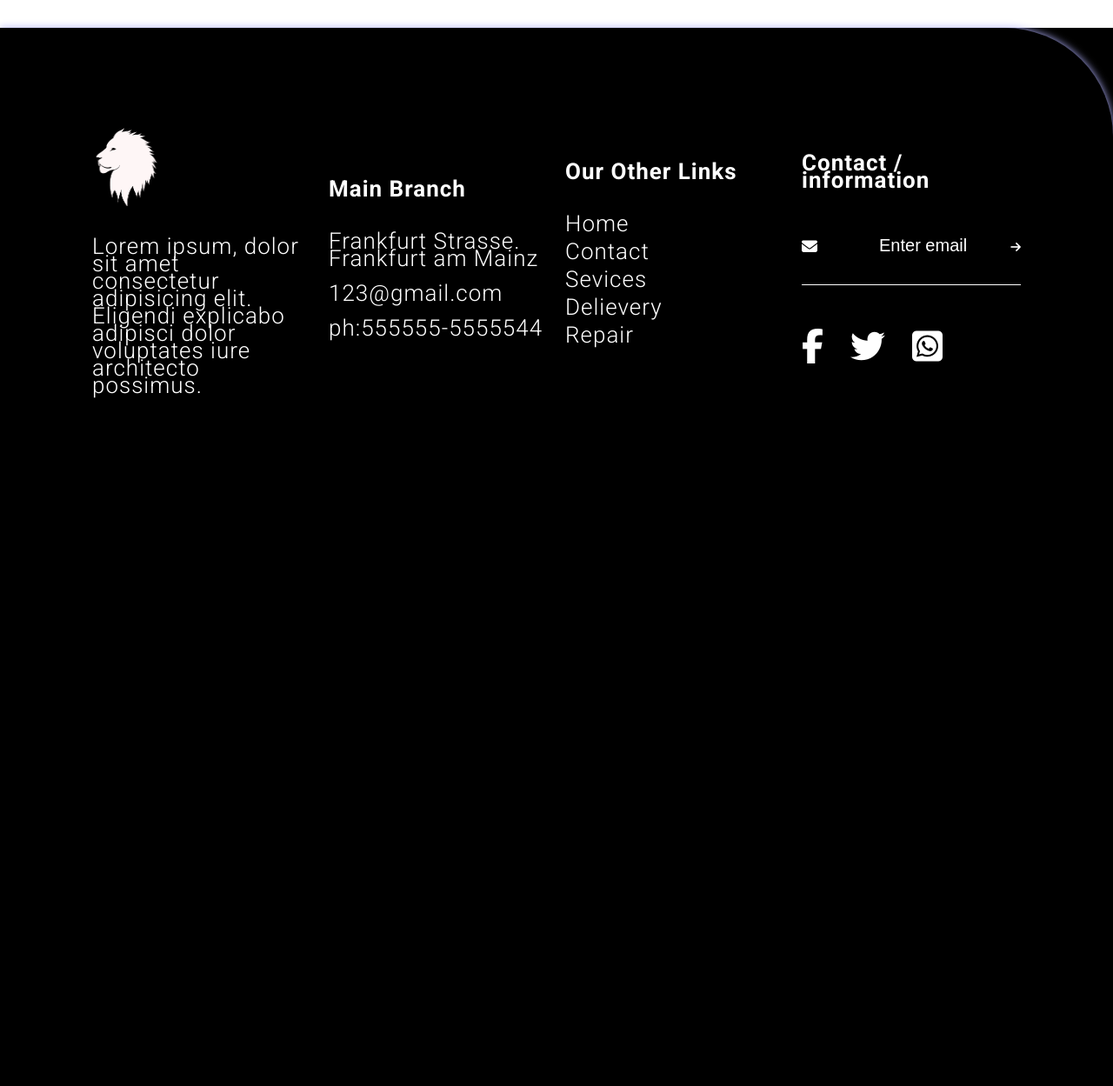
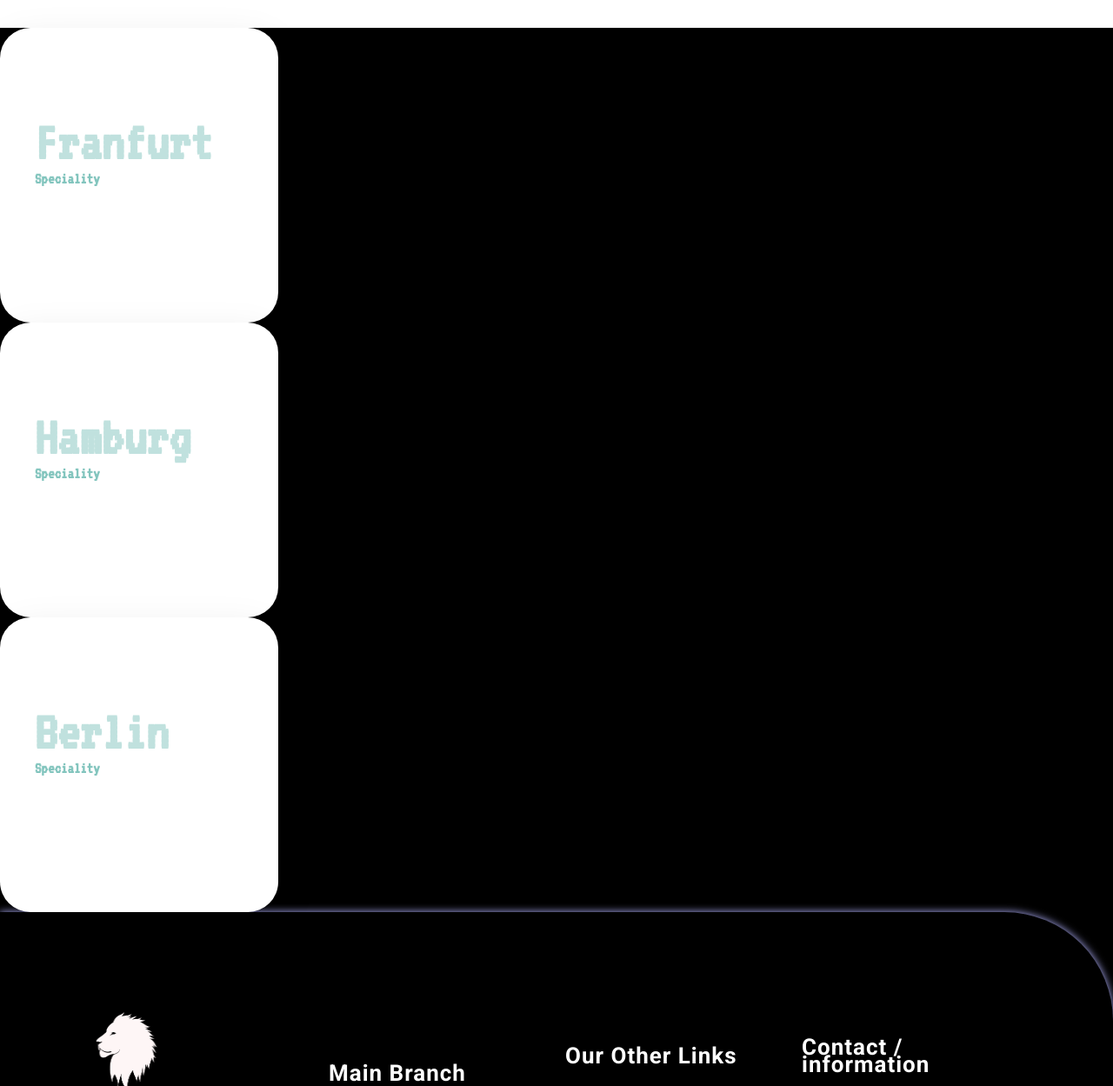
Before and after one commit to Hizkiel-Mesfin/group-project, a website: page index.html in a window 1280 px wide. Shown: the part 6600-7849 px from the top of the page at 87% size. Before the commit the page ends 7093 px from the top, so only its background shows below. Drawn offline with Linux system fonts and the light colour scheme; files whose address does not match are found by name.

Commit message:
Update index.html

```diff
--- a/index.html
+++ b/index.html
@@ -401,6 +401,29 @@
 
     </div>
 
+<!--last time addition-->
+
+    <div class="container1">
+        <div class="box">
+            <h2>Franfurt</h2>
+            <h3>Speciality</h3>
+            <p>Lorem ipsum dolor sit, amet consectetur adipisicing elit. Saepe ducimus cupiditate dolorum explicabo quaerat velit minima atque ab hic! Amet, enim quibusdam ipsa deleniti ex sequi hic rem recusandae! Quo.</p>
+        </div>
+
+        <div class="box">
+            <h2>Hamburg</h2>
+            <h3>Speciality</h3>
+            <p>Lorem ipsum dolor sit, amet consectetur adipisicing elit. Saepe ducimus cupiditate dolorum explicabo quaerat velit minima atque ab hic! Amet, enim quibusdam ipsa deleniti ex sequi hic rem recusandae! Quo.</p>
+        </div>
+
+        <div class="box">
+            <h2>Berlin</h2>
+            <h3>Speciality</h3>
+            <p>Lorem ipsum dolor sit, amet consectetur adipisicing elit. Saepe ducimus cupiditate dolorum explicabo quaerat velit minima atque ab hic! Amet, enim quibusdam ipsa deleniti ex sequi hic rem recusandae! Quo.</p>
+        </div>
+
+    </div>
+
 
 
     <!-- FOOTER -->
```
